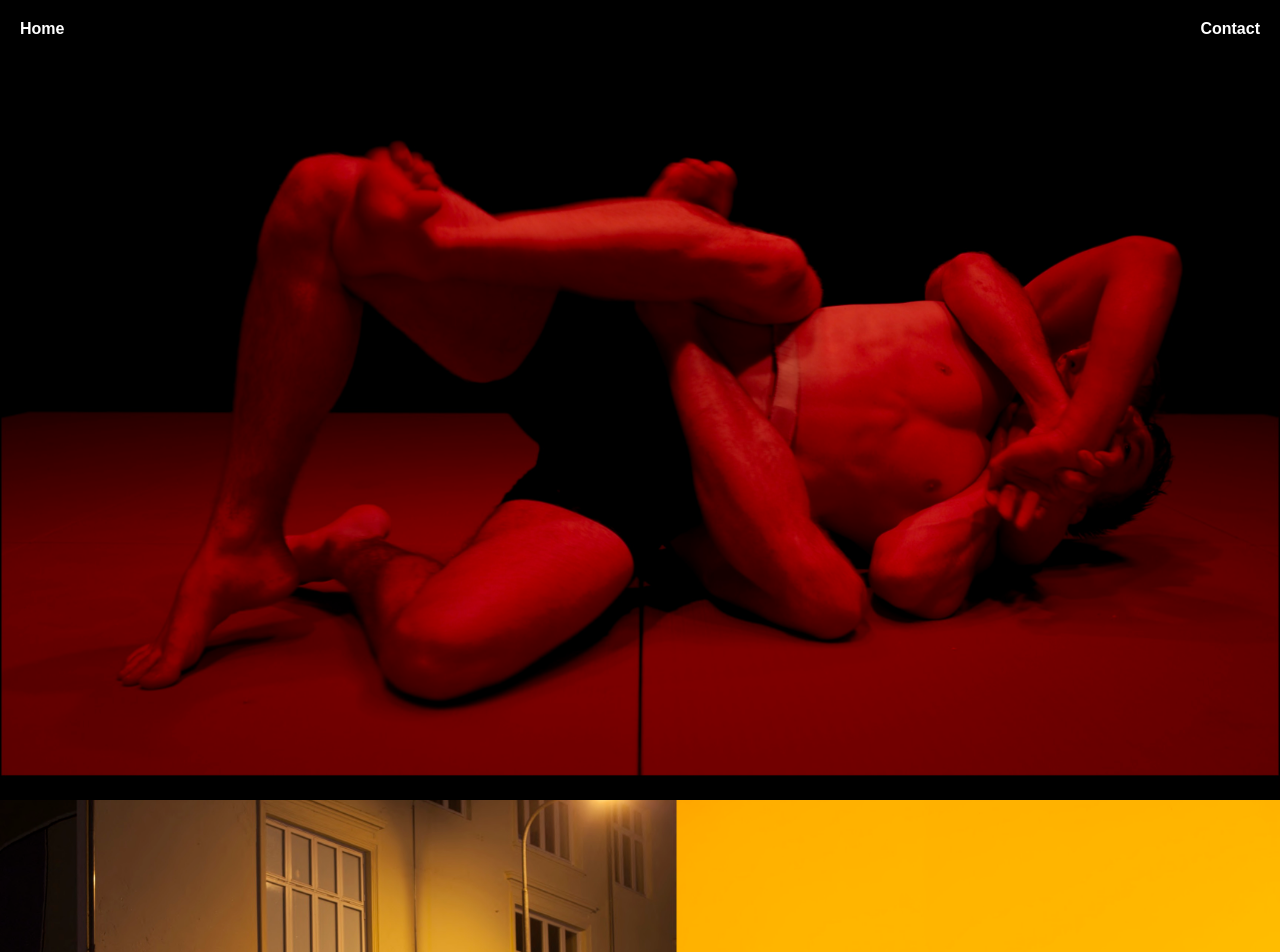
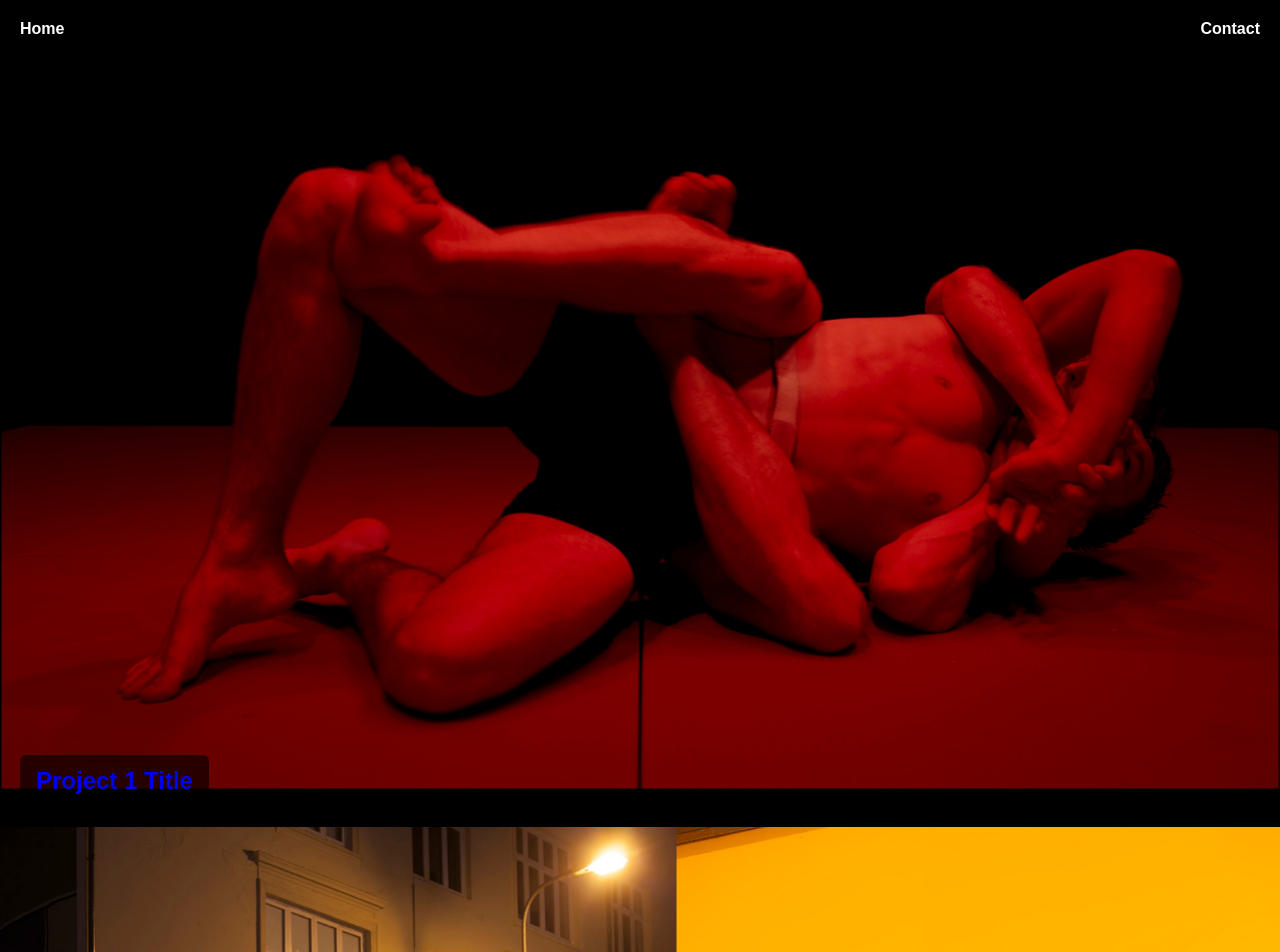
Before and after one commit to emiliewright/emiliewright.github.io, a plain HTML site: page portfolio.html in a window 1280 px wide. Shown: the top 952 px of the page. Drawn offline with Linux system fonts and the light colour scheme.

Commit message:
Update portfolio.html

```diff
--- a/portfolio.html
+++ b/portfolio.html
@@ -6,11 +6,50 @@
 <meta name="viewport" content="width=device-width, initial-scale=1.0">
 <style>
   html { scroll-behavior: smooth; scroll-snap-type: y mandatory; }
-  body { margin: 0; overflow-x: hidden; scroll-snap-type: y mandatory; font-family: sans-serif; }
+  body { margin: 0; font-family: sans-serif; background: #000; color: #fff; }
 
-  .image { height: 100vh; width: 100vw; background-size: cover; background-position: center; scroll-snap-align: start; }
+  /* Full-screen portfolio images */
+  .image-container {
+    height: 100vh;
+    width: 100vw;
+    position: relative;
+    scroll-snap-align: start;
+    overflow: hidden;
+    cursor: pointer;
+    transition: transform 0.5s ease;
+  }
 
-  /* Top-right and top-left text links */
+  .image-container:hover {
+    transform: scale(1.03);
+  }
+
+  .image-container img {
+    width: 100%;
+    height: 100%;
+    object-fit: cover;
+    display: block;
+    transition: opacity 0.5s ease;
+  }
+
+  /* Caption overlay */
+  .caption {
+    position: absolute;
+    bottom: 20px;
+    left: 20px;
+    background: rgba(0,0,0,0.6);
+    padding: 12px 16px;
+    border-radius: 6px;
+    font-size: 1.5rem;
+    font-weight: 600;
+    opacity: 0;
+    transition: opacity 0.5s ease;
+  }
+
+  .image-container:hover .caption {
+    opacity: 1;
+  }
+
+  /* Top-left / top-right buttons */
   .top-link {
     position: fixed;
     top: 20px;
@@ -20,25 +59,36 @@
     text-decoration: none;
     color: white;
     cursor: pointer;
-    padding: 0;        /* remove background */
-  }
-
-  .top-link:hover {
-    opacity: 0.7;      /* subtle hover effect */
+    padding: 0;
   }
 
   .menu { left: 20px; }
   .contact { right: 20px; }
+
+  .top-link:hover { opacity: 0.7; }
 </style>
 </head>
 <body>
 
+<!-- Fixed navigation -->
 <a class="top-link menu" href="index.html">Home</a>
 <a class="top-link contact" href="contact.html">Contact</a>
 
-<div class="image" style="background-image: url('images/work1.jpg');"></div>
-<div class="image" style="background-image: url('images/work2.jpg');"></div>
-<div class="image" style="background-image: url('images/work3.jpg');"></div>
+<!-- Portfolio images -->
+<a href="projects/project1.html" class="image-container">
+  <img src="images/work1.jpg" alt="Project 1">
+  <div class="caption">Project 1 Title</div>
+</a>
+
+<a href="projects/project2.html" class="image-container">
+  <img src="images/work2.jpg" alt="Project 2">
+  <div class="caption">Project 2 Title</div>
+</a>
+
+<a href="projects/project3.html" class="image-container">
+  <img src="images/work3.jpg" alt="Project 3">
+  <div class="caption">Project 3 Title</div>
+</a>
 
 </body>
 </html>
```
